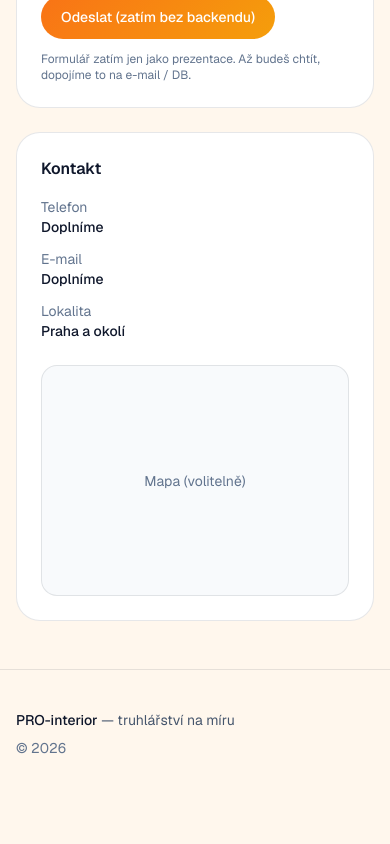
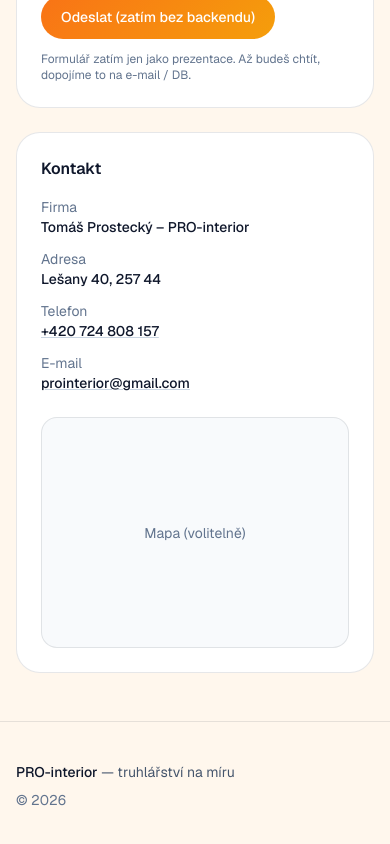
Before and after one commit to Vokurcak68/pro-interior, a Next.js app: page /kontakt in a window 390 px wide. Shown: the part 767-1611 px from the top of the page. Before the commit the page ends 1565 px from the top, so only its background shows below. Built offline with nearby package versions, Linux system fonts and the light colour scheme.

Commit message:
content(kontakt): add address, phone, email and company name

```diff
--- a/src/app/kontakt/page.tsx
+++ b/src/app/kontakt/page.tsx
@@ -80,16 +80,24 @@ export default function KontaktPage() {
                 <div className="text-base font-semibold text-slate-900">Kontakt</div>
                 <div className="mt-4 grid gap-3 text-sm text-slate-700">
                   <div>
+                    <div className="text-slate-500">Firma</div>
+                    <div className="font-medium text-slate-900">Tomáš Prostecký – PRO-interior</div>
+                  </div>
+                  <div>
+                    <div className="text-slate-500">Adresa</div>
+                    <div className="font-medium text-slate-900">Lešany 40, 257 44</div>
+                  </div>
+                  <div>
                     <div className="text-slate-500">Telefon</div>
-                    <div className="font-medium text-slate-900">Doplníme</div>
+                    <a className="font-medium text-slate-900 underline decoration-slate-300 hover:decoration-slate-500" href="tel:+420724808157">
+                      +420 724 808 157
+                    </a>
                   </div>
                   <div>
                     <div className="text-slate-500">E-mail</div>
-                    <div className="font-medium text-slate-900">Doplníme</div>
-                  </div>
-                  <div>
-                    <div className="text-slate-500">Lokalita</div>
-                    <div className="font-medium text-slate-900">Praha a okolí</div>
+                    <a className="font-medium text-slate-900 underline decoration-slate-300 hover:decoration-slate-500" href="mailto:prointerior@gmail.com">
+                      prointerior@gmail.com
+                    </a>
                   </div>
                 </div>
 
```
